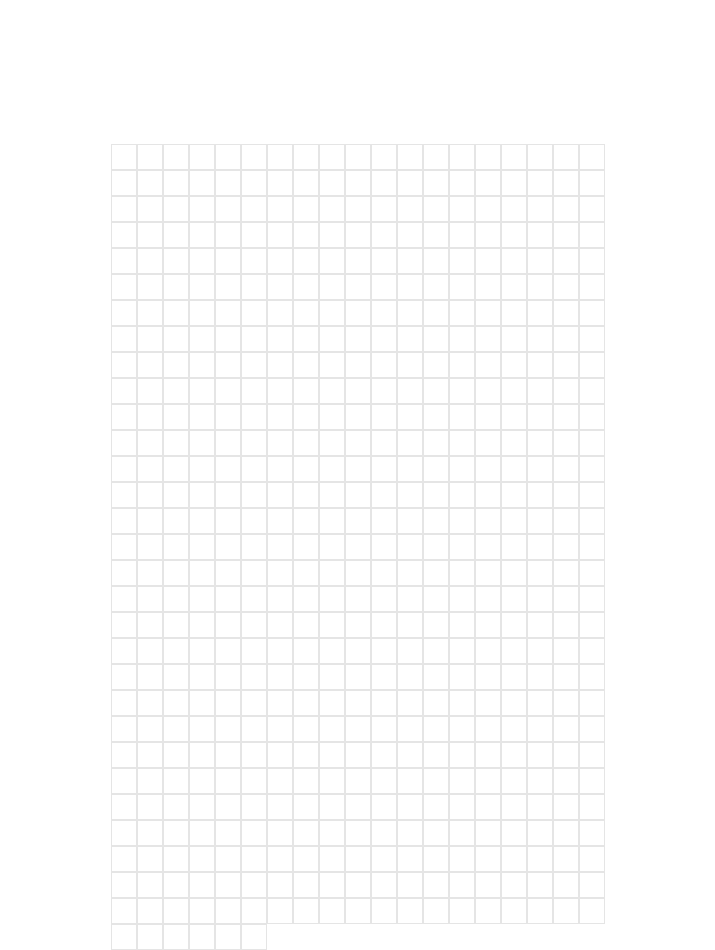
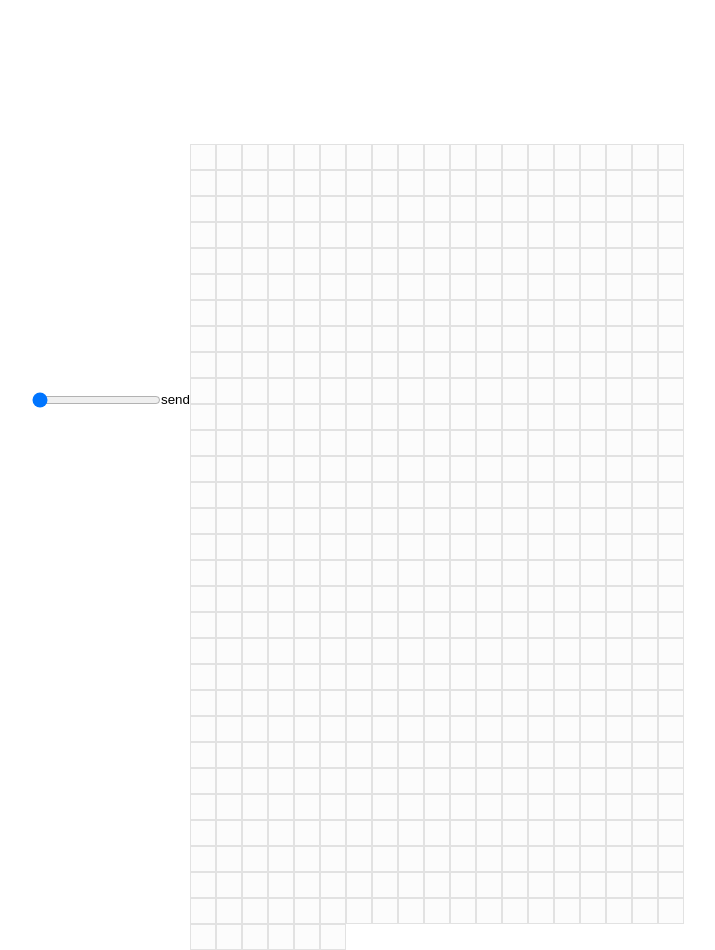
Before and after one commit to Yokuny/Online-Etch-A-Sketch, a plain HTML site: page index.html in a window 1280 px wide. Shown: the whole page, without its empty margins (273-988 px from the left). Drawn offline with Linux system fonts and the light colour scheme.

Commit message:
square amount implemented
now the user can choice the square size

```diff
--- a/index.html
+++ b/index.html
@@ -9,8 +9,11 @@
 </head>
 <body>
     <main>
+        <input type="range" name="" id="squareAmount" min="24" max="100" value="24">
+        <button type="submit" onclick="squareGenerate()"> send </button>
         <section id="canva"></section>
     </main>
     <script src="script.js"></script>
+    <script>squareGenerate()</script>
 </body>
 </html>
--- a/script.js
+++ b/script.js
@@ -1,27 +1,32 @@
-let canvaElement = document.getElementById("canva");
-let squareSize = 24;
-let canvaSize = squareSize * squareSize;
+
 function colorChanger(elementId){
     let theElementHovered = document.getElementById(elementId);
     let stringBackgroundColor = theElementHovered.style.backgroundColor;
+    let newColorIntensity;
+    if((parseInt(stringBackgroundColor[16])) == 9){
+        newColorIntensity = 9;
+    }else{
+        newColorIntensity = parseInt(stringBackgroundColor[16]) +1;
+    }
+    let stringBackgroundModified = `rgba(0, 0, 0, 0.${newColorIntensity})`;
+    theElementHovered.style.backgroundColor = stringBackgroundModified;
+}
 
-    console.log(stringBackgroundColor);
-
-}
-for (let index = 0; index < canvaSize; index++) {
+function squareGenerate(){
+    let canvaElement = document.getElementById("canva");
+    let squareAmount = document.getElementById("squareAmount").valueAsNumber;
+    canvaElement.innerHTML = '';
+    for (let index = 0; index < squareAmount*squareAmount; index++) {
         var newDivElement = document.createElement('div');
         newDivElement.className = 'squareProperty';
-    newDivElement.style.cssText = `height: ${squareSize}px;`;
-    newDivElement.style.cssText += `width: ${squareSize}px;`;
-    newDivElement.style.cssText += `background-color: rgba(0, 0, 0, 0.0)`;
+        newDivElement.style.cssText = `height: 24px;`;
+        newDivElement.style.cssText += `width: 24px;`;
+        newDivElement.style.cssText += `background-color: rgba(0, 0, 0, 0.01)`;
 
         newDivElement.setAttribute('id', `squareNum${index}`);
         newDivElement.addEventListener('mouseover', function(){
             colorChanger(this.id);
           });
-
         canvaElement.appendChild(newDivElement);
-
-
-
     }
+}
```
Lines whose indentation alone changed are shown as unchanged.
